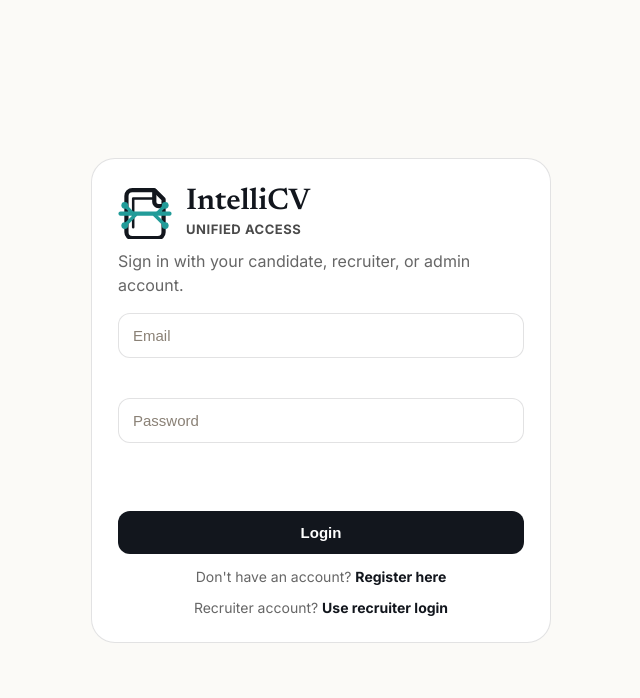
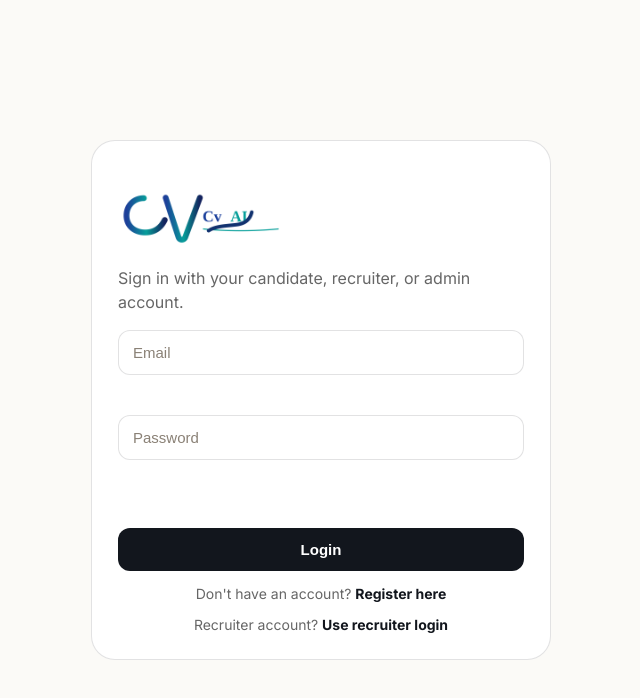
Before and after one commit to Sadfatcat/Intelligent-CV-Screening-and-Recruitment-Management, a Next.js app: page /login in a window 1280 px wide. Shown: the top 698 px of the page, without its empty margins (319-959 px from the left). Built offline with nearby package versions, Linux system fonts and the light colour scheme; no server answers.

Commit message:
final update brand logo and report assets

```diff
--- a/src/components/brand/BrandLogo.tsx
+++ b/src/components/brand/BrandLogo.tsx
@@ -8,89 +8,31 @@ type BrandLogoProps = {
     style?: CSSProperties;
 };
 
-// Brand Logo: biểu tượng CV thông minh dùng chung cho navbar/sidebar.
+// Brand Logo: dùng asset PNG chính thức của dự án cho navbar/sidebar.
 export default function BrandLogo({
-    title = "Intelligent CV",
-    subtitle = "Screening & Recruitment",
+    title,
+    subtitle,
     compact = false,
     inverted = false,
     style,
 }: BrandLogoProps) {
-    const ink = inverted ? "#ffffff" : "#12161d";
-    const muted = inverted ? "rgba(255,255,255,0.74)" : "#4a4a4a";
-    const teal = "#229c99";
+    const isSidebarLogo = inverted;
+    const width = isSidebarLogo ? (compact ? 74 : 132) : (compact ? 128 : 178);
+    const height = isSidebarLogo ? width : Math.round(width / 2);
 
     return (
-        <div style={{ display: "inline-flex", alignItems: "center", gap: compact ? 10 : 14, minWidth: 0, ...style }}>
-            <svg
-                width={compact ? 42 : 54}
-                height={compact ? 42 : 54}
-                viewBox="0 0 64 64"
-                role="img"
-                aria-label="Intelligent CV logo"
-                style={{ flex: "0 0 auto" }}
-            >
-                <path
-                    d="M17 6h26l11 11v39a7 7 0 0 1-7 7H17a7 7 0 0 1-7-7V13a7 7 0 0 1 7-7Z"
-                    fill="none"
-                    stroke={ink}
-                    strokeWidth="5"
-                    strokeLinejoin="round"
-                />
-                <path
-                    d="M43 7v13a5 5 0 0 0 5 5h6"
-                    fill="none"
-                    stroke={ink}
-                    strokeWidth="5"
-                    strokeLinecap="round"
-                    strokeLinejoin="round"
-                />
-                <path
-                    d="M18 50V16h25"
-                    fill="none"
-                    stroke={ink}
-                    strokeWidth="3"
-                    strokeLinecap="round"
-                    strokeLinejoin="round"
-                />
-                <path d="M3 34h58" stroke={teal} strokeWidth="5" strokeLinecap="round" />
-                <path d="M8 24l12 12L8 48" fill="none" stroke={teal} strokeWidth="4" strokeLinecap="round" />
-                <path d="M56 24L44 36l12 12" fill="none" stroke={teal} strokeWidth="4" strokeLinecap="round" />
-                <circle cx="8" cy="24" r="4" fill={teal} />
-                <circle cx="8" cy="48" r="4" fill={teal} />
-                <circle cx="56" cy="24" r="4" fill={teal} />
-                <circle cx="56" cy="48" r="4" fill={teal} />
-            </svg>
-
-            <span style={{ display: "inline-flex", flexDirection: "column", lineHeight: 1.02, minWidth: 0 }}>
-                <span
-                    style={{
-                        color: ink,
-                        fontFamily: '"Newsreader", serif',
-                        fontSize: compact ? 22 : 30,
-                        fontWeight: 600,
-                        letterSpacing: 0,
-                        whiteSpace: "nowrap",
-                    }}
-                >
-                    {title}
-                </span>
-                {!compact && (
-                    <span
-                        style={{
-                            color: muted,
-                            fontSize: 13,
-                            fontWeight: 700,
-                            letterSpacing: "0.04em",
-                            marginTop: 5,
-                            textTransform: "uppercase",
-                            whiteSpace: "nowrap",
-                        }}
-                    >
-                        {subtitle}
-                    </span>
-                )}
-            </span>
-        </div>
+        <img
+            src={isSidebarLogo ? "/brand/cvai-icon.png" : "/brand/cvai-logo.png"}
+            alt={title || subtitle || "CV AI"}
+            width={width}
+            height={height}
+            style={{
+                display: "block",
+                height: "auto",
+                maxWidth: "100%",
+                marginInline: isSidebarLogo ? "auto" : undefined,
+                ...style,
+            }}
+        />
     );
 }
```
Also changed, not shown: public/brand/cvai-icon.png (added), public/brand/cvai-logo.png (added), 2 other files (tests, documents, lock files or other folders).
